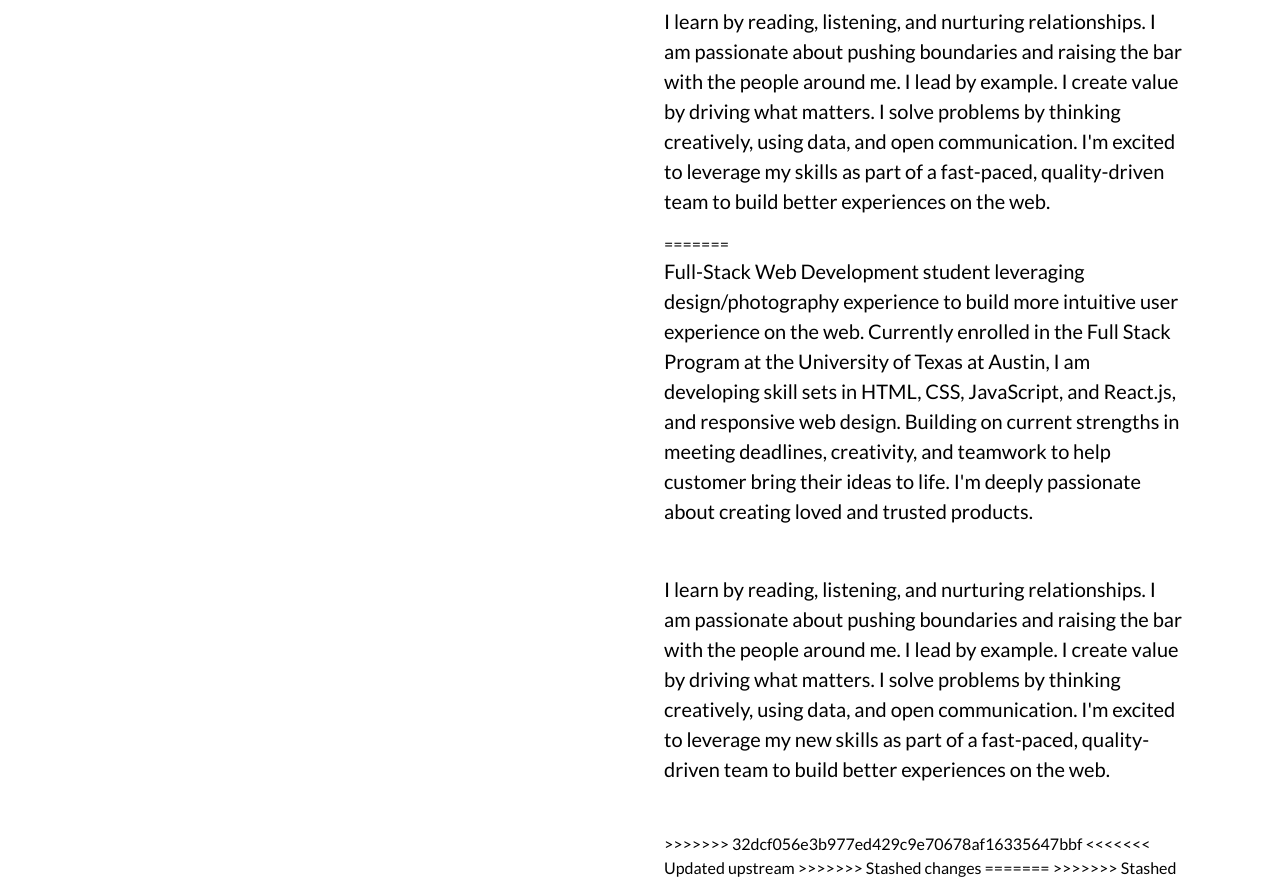
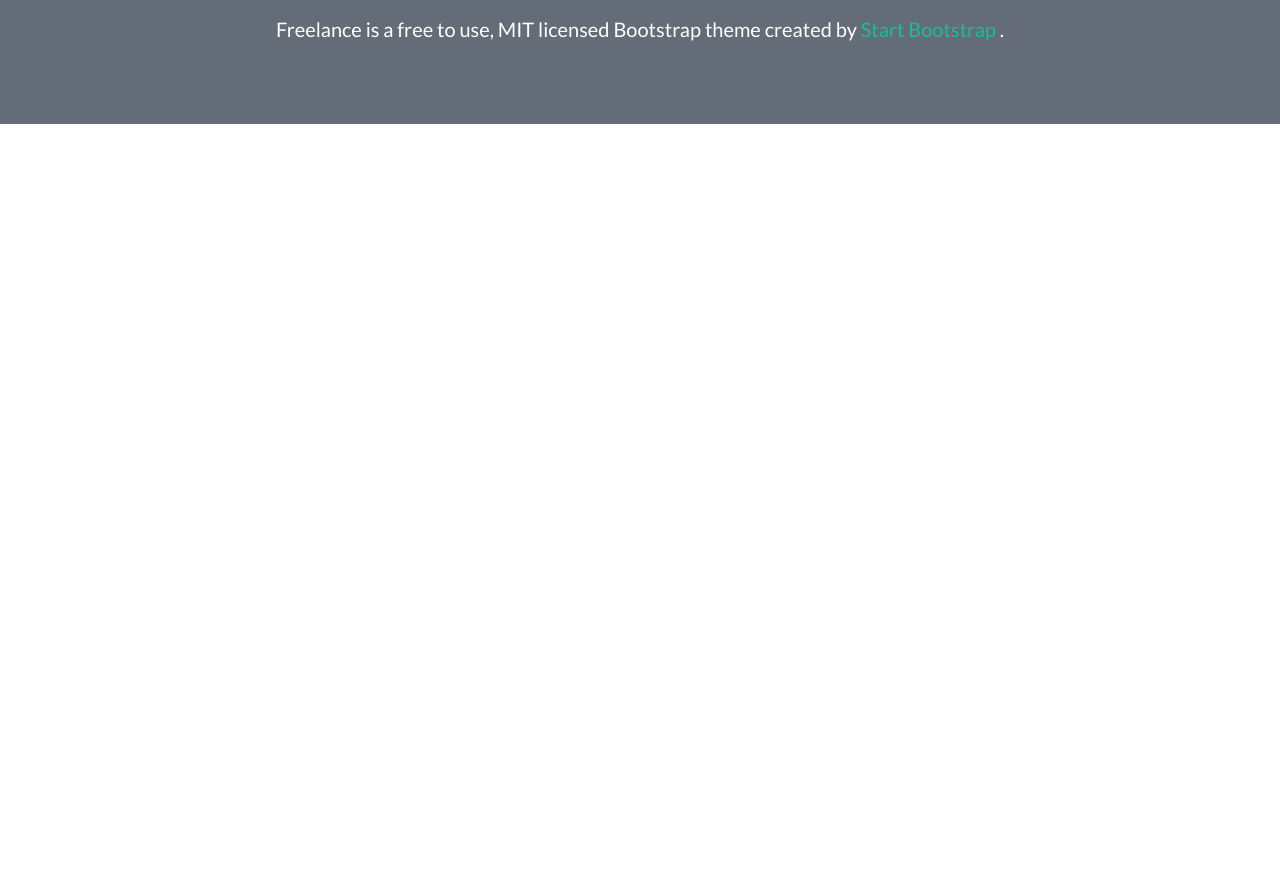
Before and after one commit to manorathn/ResponsivePortfolio, a plain HTML site: page index.html in a window 1280 px wide. Shown: the part 1116-2001 px from the top of the page. After the commit the page ends 1240 px from the top, so only its background shows below. Drawn offline with nearby package versions, Linux system fonts and the light colour scheme.

Commit message:
Updating index

```diff
--- a/index.html
+++ b/index.html
@@ -34,6 +34,7 @@
                 </div>
             </div>
         </nav>
+
 <!-- About -->
     <div class="row-cols-2 page-section">
         <h2 class="page-section-heading text-center text-uppercase text-secondary mt-5">About</h2>
@@ -49,24 +50,8 @@
                     <img class="container d-flex flex-column mb-5" src="./assets/img/002801320008 2 copy.JPG" style="float:left; margin: 5px 20px 0 0;" alt="Me"/>
                 </div>
                 <div class="col-md-6">
-<<<<<<< Updated upstream
-<<<<<<< Updated upstream
                     <div><p class="lead">Full-Stack Web Development student leveraging design/photography experience to build more intuitive user experience on the web. Currently enrolled in the Full Stack Program at the University of Texas at Austin, I am developing skill sets in HTML, CSS, JavaScript, and React.js, and responsive web design. Building on current strengths in meeting deadlines, creativity, and teamwork to help customer bring their ideas to life. I'm deeply passionate about creating loved and trusted products. </p></div>
                     <div><p class="lead">I learn by reading, listening, and nurturing relationships. I am passionate about pushing boundaries and raising the bar with the people around me. I lead by example. I create value by driving what matters. I solve problems by thinking creatively, using data, and open communication. I'm excited to leverage my new skills as part of a fast-paced, quality-driven team to build better experiences on the web.</p></div>
-=======
-=======
->>>>>>> Stashed changes
-<<<<<<< HEAD
-                    <div><p class="lead">Full-stack web developer student leveraging design/photography experience to build more intuitive user experience on the web. Currently enrolled in the Full Stack Program at the University of Texas, developing skill sets in HTML, CSS, JavaScript, and React.js, and responsive web design. Building on current strengths in meeting deadlines, creativity, and teamwork to help customer bring their ideas to life. I'm deeply passionate about creating loved and trusted products. </p></div>
-                    <div><p class="lead">I learn by reading, listening, and nurturing relationships. I am passionate about pushing boundaries and raising the bar with the people around me. I lead by example. I create value by driving what matters. I solve problems by thinking creatively, using data, and open communication. I'm excited to leverage my skills as part of a fast-paced, quality-driven team to build better experiences on the web.</p></div>
-=======
-                    <div class="row-md-4 align-items-center ml-auto mb-5"><p class="lead">Full-Stack Web Development student leveraging design/photography experience to build more intuitive user experience on the web. Currently enrolled in the Full Stack Program at the University of Texas at Austin, I am developing skill sets in HTML, CSS, JavaScript, and React.js, and responsive web design. Building on current strengths in meeting deadlines, creativity, and teamwork to help customer bring their ideas to life. I'm deeply passionate about creating loved and trusted products. </p></div>
-                    <div class="row-md-4 align-items-center ml-auto mb-5"><p class="lead">I learn by reading, listening, and nurturing relationships. I am passionate about pushing boundaries and raising the bar with the people around me. I lead by example. I create value by driving what matters. I solve problems by thinking creatively, using data, and open communication. I'm excited to leverage my new skills as part of a fast-paced, quality-driven team to build better experiences on the web.</p></div>
->>>>>>> 32dcf056e3b977ed429c9e70678af16335647bbf
-<<<<<<< Updated upstream
->>>>>>> Stashed changes
-=======
->>>>>>> Stashed changes
                 </div>
             </div>
         </section>
```
